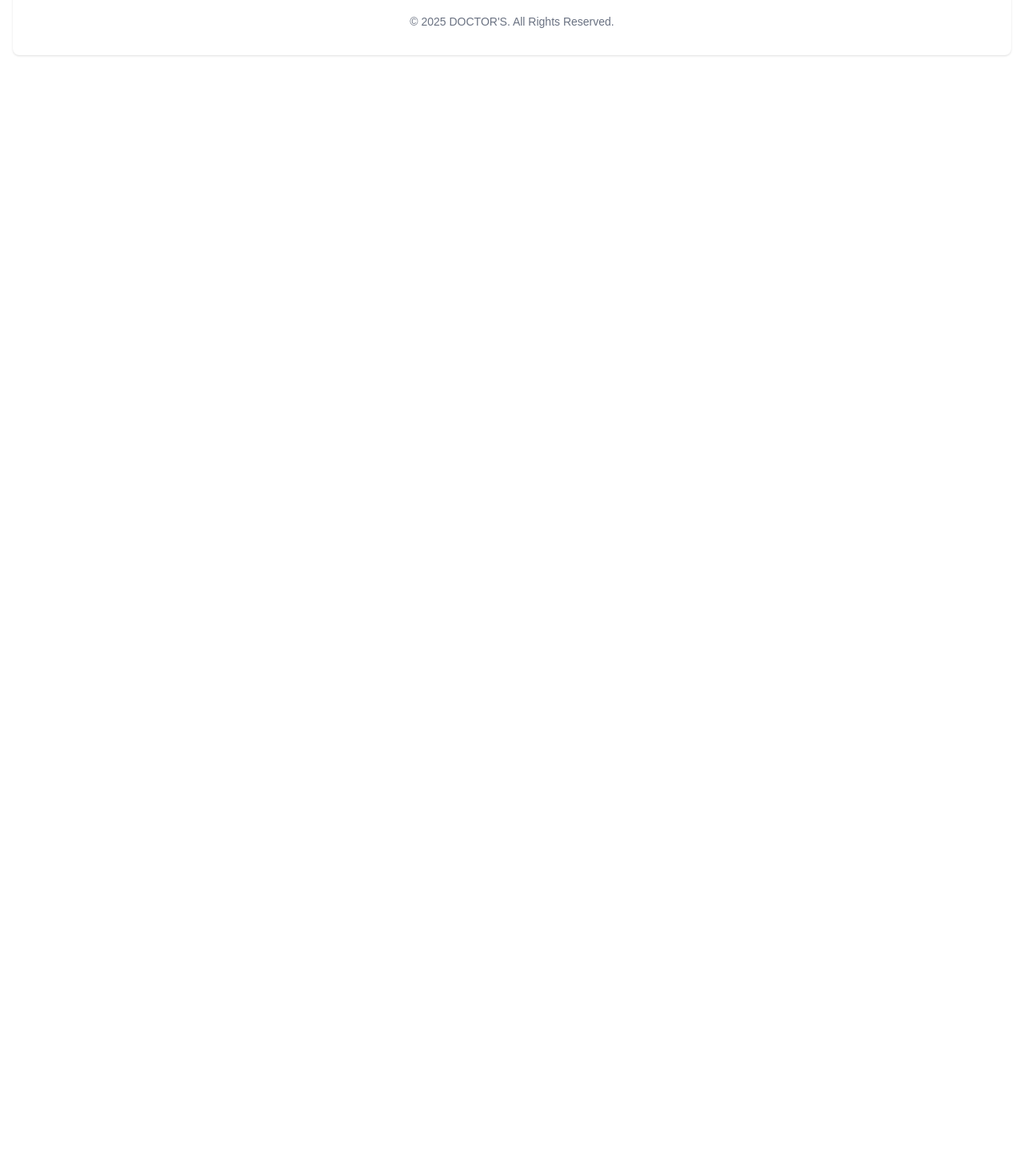
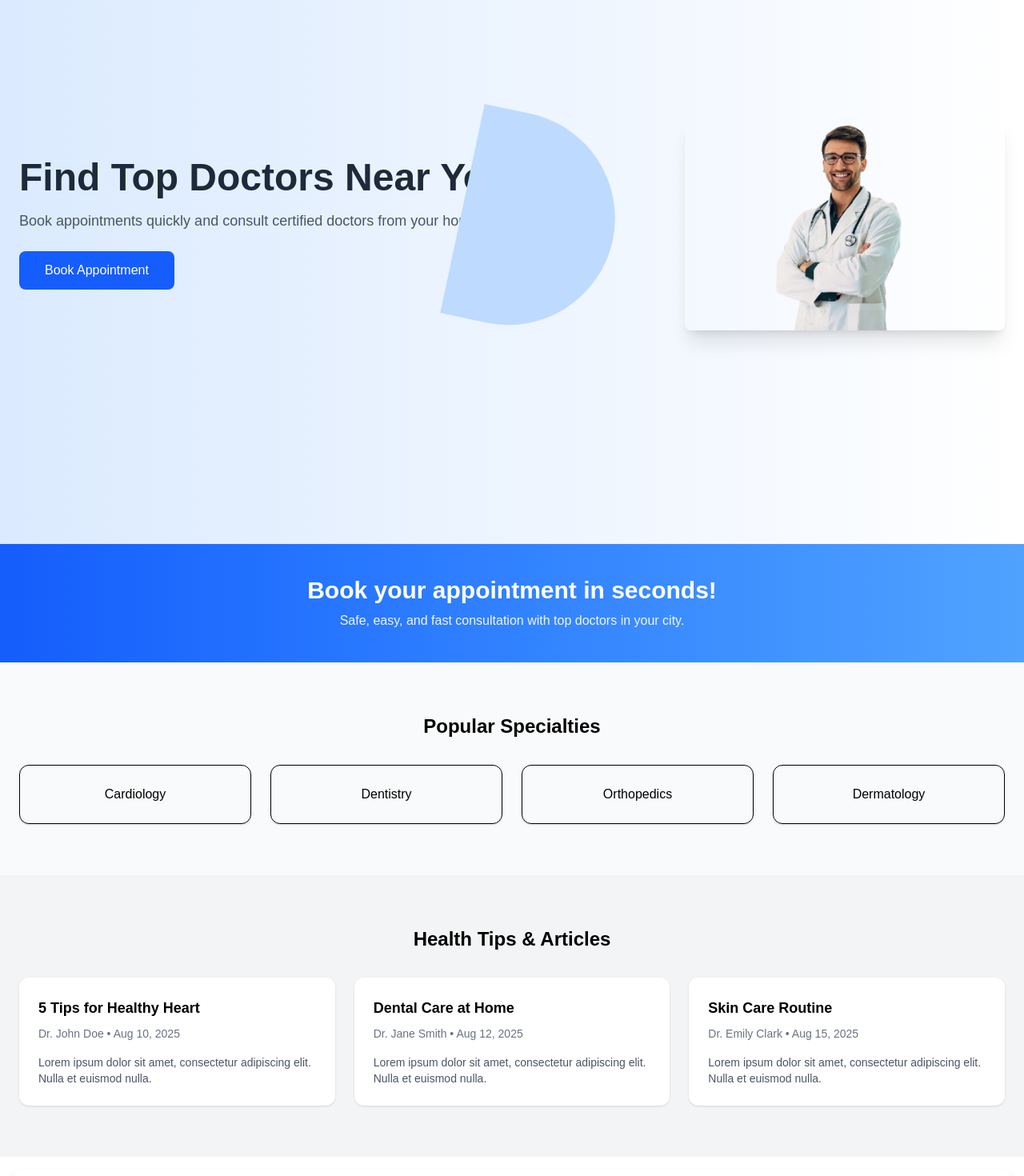
Before and after one commit to MdMasumHossain5555/doctor_apoinment, a Next.js app: page / in a window 1280 px wide. Shown: the part 120-1590 px from the top of the page at 80% size. Before the commit the page ends 800 px from the top, so only its background shows below. Built offline with nearby package versions, Linux system fonts and the light colour scheme.

Commit message:
home page add

```diff
--- a/src/app/page.js
+++ b/src/app/page.js
@@ -1,9 +1,127 @@
+"use client";
 import Image from "next/image";
+import doctorImg from "../../public/doctor.png";
+import Link from "next/link";
+import { FadeLoader } from "react-spinners";
+import React, { useState } from "react";
+export default function Home() {
+  const [loading, setLoading] = useState(false);
+  const specialties = ["Cardiology", "Dentistry", "Orthopedics", "Dermatology"];
+  const blogs = [
+    {
+      title: "5 Tips for Healthy Heart",
+      author: "Dr. John Doe",
+      date: "Aug 10, 2025",
+    },
+    {
+      title: "Dental Care at Home",
+      author: "Dr. Jane Smith",
+      date: "Aug 12, 2025",
+    },
+    {
+      title: "Skin Care Routine",
+      author: "Dr. Emily Clark",
+      date: "Aug 15, 2025",
+    },
+  ];
 
-export default function Home() {
   return (
     <>
+      <div>
+        <div className="bg-gray-50">
+          {/* Hero Section */}
+          <section className="relative bg-gradient-to-r from-blue-100 to-white min-h-screen flex items-center">
+            <div className="container mx-auto px-6 flex flex-col md:flex-row items-center">
+              {/* Text */}
+              <div className="md:w-1/2 text-center md:text-left">
+                <h1 className="text-5xl font-bold text-gray-800 mb-4">
+                  Find Top Doctors Near You
+                </h1>
+                <p className="text-gray-600 mb-6 text-lg">
+                  Book appointments quickly and consult certified doctors from
+                  your home.
+                </p>
+                <Link href="/patient/dashboard">
+                  <button
+                    onClick={() => setLoading(true)}
+                    className="bg-blue-600 text-white px-8 py-3 rounded-lg hover:bg-blue-700 transition"
+                  >
+                    Book Appointment
+                  </button>
+                </Link>
+                {loading && (
+                  <div className="flex w-full absolute items-center justify-center mt-4">
+                    <FadeLoader color="#118bdc" loading={loading} />
+                  </div>
+                )}
+              </div>
 
+              {/* Image */}
+              <div className="md:w-1/2 flex justify-center md:justify-end mt-8 md:mt-0 relative">
+                <div className="absolute -left-16 top-0 w-48 h-full bg-blue-200 rounded-r-full transform rotate-12 hidden md:block"></div>
+                <Image
+                  src={doctorImg}
+                  alt="Doctor"
+                  width={400}
+                  height={400}
+                  className="rounded-lg shadow-xl relative z-10"
+                />
+              </div>
+            </div>
+          </section>
+
+          {/* Banner Section */}
+          <section className="bg-gradient-to-r from-blue-600 to-blue-400 py-10 text-white text-center">
+            <h2 className="text-2xl md:text-3xl font-semibold">
+              Book your appointment in seconds!
+            </h2>
+            <p className="mt-2 text-gray-100">
+              Safe, easy, and fast consultation with top doctors in your city.
+            </p>
+          </section>
+
+          {/* Popular Specialties */}
+          <section className="py-16 px-6">
+            <h2 className="text-2xl font-semibold text-center mb-8">
+              Popular Specialties
+            </h2>
+            <div className="grid grid-cols-2 sm:grid-cols-3 md:grid-cols-4 gap-6">
+              {specialties.map((spec) => (
+                <div
+                  key={spec}
+                  className="border rounded-xl p-6 shadow hover:shadow-lg cursor-pointer text-center transition"
+                >
+                  <p className="font-medium">{spec}</p>
+                </div>
+              ))}
+            </div>
+          </section>
+
+          {/* Blog / Articles Section */}
+          <section className="bg-gray-100 py-16 px-6">
+            <h2 className="text-2xl font-semibold text-center mb-8">
+              Health Tips & Articles
+            </h2>
+            <div className="grid grid-cols-1 md:grid-cols-3 gap-6">
+              {blogs.map((blog, idx) => (
+                <div
+                  key={idx}
+                  className="bg-white rounded-xl p-6 shadow hover:shadow-lg transition cursor-pointer"
+                >
+                  <h3 className="text-lg font-bold mb-2">{blog.title}</h3>
+                  <p className="text-gray-500 text-sm mb-4">
+                    {blog.author} • {blog.date}
+                  </p>
+                  <p className="text-gray-600 text-sm">
+                    Lorem ipsum dolor sit amet, consectetur adipiscing elit.
+                    Nulla et euismod nulla.
+                  </p>
+                </div>
+              ))}
+            </div>
+          </section>
+        </div>
+      </div>
     </>
   );
 }
--- a/src/components/Navbar.jsx
+++ b/src/components/Navbar.jsx
@@ -43,9 +43,8 @@ export default function Navbar() {
      }
   const navigation = [
     { name: "Dashboard", href: `/${lowerRole}/dashboard`, current: true },
-    { name: "Team", href: "#", current: false },
-    { name: "Projects", href: "#", current: false },
-    { name: "Calendar", href: "#", current: false },
+    { name: "About Us", href: "#", current: false },
+    { name: "Contruct", href: "#", current: false },
   ];
   console.log("navbar :",role);
 
@@ -72,9 +71,11 @@ export default function Navbar() {
             </DisclosureButton>
           </div>
           <div className="flex flex-1 items-center justify-center sm:items-stretch sm:justify-start">
-            <div className="flex shrink-0 items-center text-blue-400">
-              DOCTOR&#39;S
-            </div>
+            <Link href="/" className="flex items-center">
+              <div className="flex shrink-0 items-center text-blue-400">
+                DOCTOR&#39;S
+              </div>
+            </Link>
             <div className="hidden sm:ml-6 sm:block">
               <div className="flex space-x-4">
                 {navigation.map((item) => (
```
Also changed, not shown: public/doctor.png (added).
